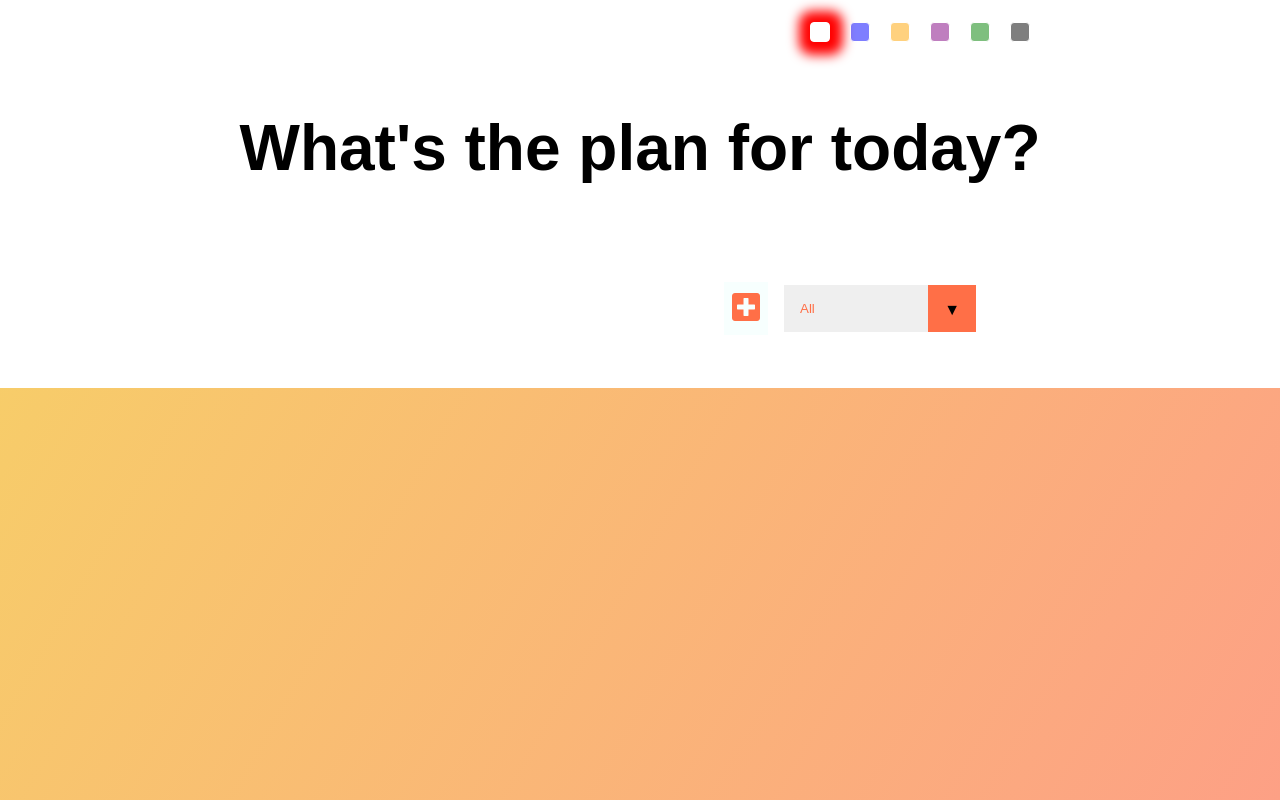
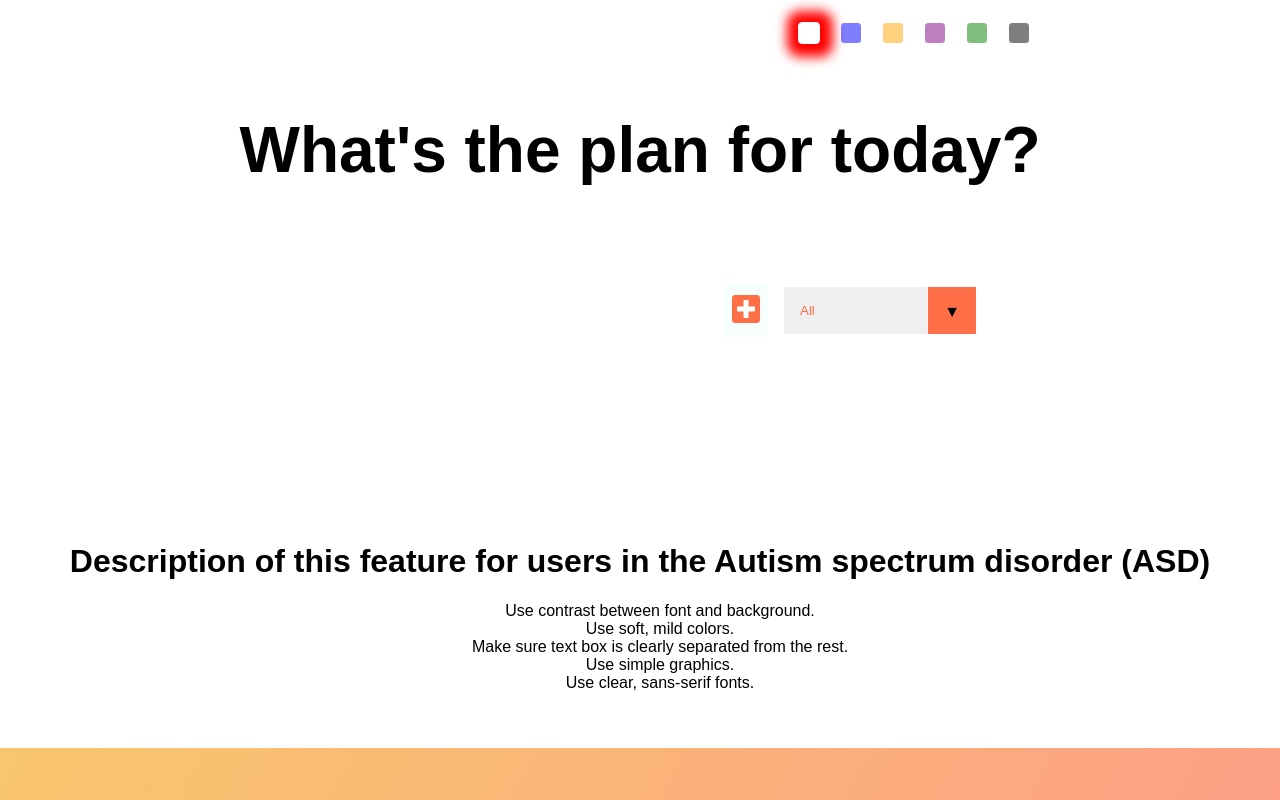
Before and after one commit to anabergese/todolist, a React (Create React App) app: page / in a window 1280 px wide. Built offline with nearby package versions, Linux system fonts and the light colour scheme.

Commit message:
Todo list created: user can create task, delete task, mark as complete task. Also user can change color of app with options predefined. Upload project to github. Added a description of the project at the final of the page

```diff
--- a/src/App.js
+++ b/src/App.js
@@ -5,6 +5,7 @@ import './switcher.scss'
 // Importing Components
 import Form from './components/Form';
 import TodoList from './components/TodoList';
+import Description from './components/Description';
 
 function App() {
   // States
@@ -94,6 +95,7 @@ function App() {
           setStatus={setStatus}
       />
       <TodoList filteredTodos={filteredTodos} setTodos={setTodos} todos={todos}/>
+      <Description />
     </div>
   );
 }
--- a/src/App.scss
+++ b/src/App.scss
@@ -1,8 +1,3 @@
-* {
-  margin: 0;
-  padding: 0;
-  box-sizing: border-box;
-}
 body {
   background-image: linear-gradient(120deg, #f6d365 0%, #fda085 100%);
   color: white;
@@ -43,7 +38,7 @@ form button:hover {
   align-items: center;
 }
 
-.todo-list {
+.todo-list, li {
   min-width: 30%;
   list-style: none;
 }
@@ -137,3 +132,10 @@ select {
   transform: scale(1.5);
 }
 */
+
+// Description section
+.description {
+  text-align: center;
+  padding-top: 100px;
+  padding-bottom: 40px;
+}
--- /dev/null
+++ b/src/components/Description.js
@@ -0,0 +1,18 @@
+import React from 'react';
+
+const Description = () => {
+  return(
+    <div className="description">
+      <h1>Description of this feature for users in the Autism spectrum disorder (ASD)</h1>
+      <ul>
+        <li>Use contrast between font and background.</li>
+        <li>Use soft, mild colors.</li>
+        <li>Make sure text box is clearly separated from the rest.</li>
+        <li>Use simple graphics. </li>
+        <li>Use clear, sans-serif fonts.</li>
+      </ul>
+    </div>
+  );
+};
+
+export default Description;
```
